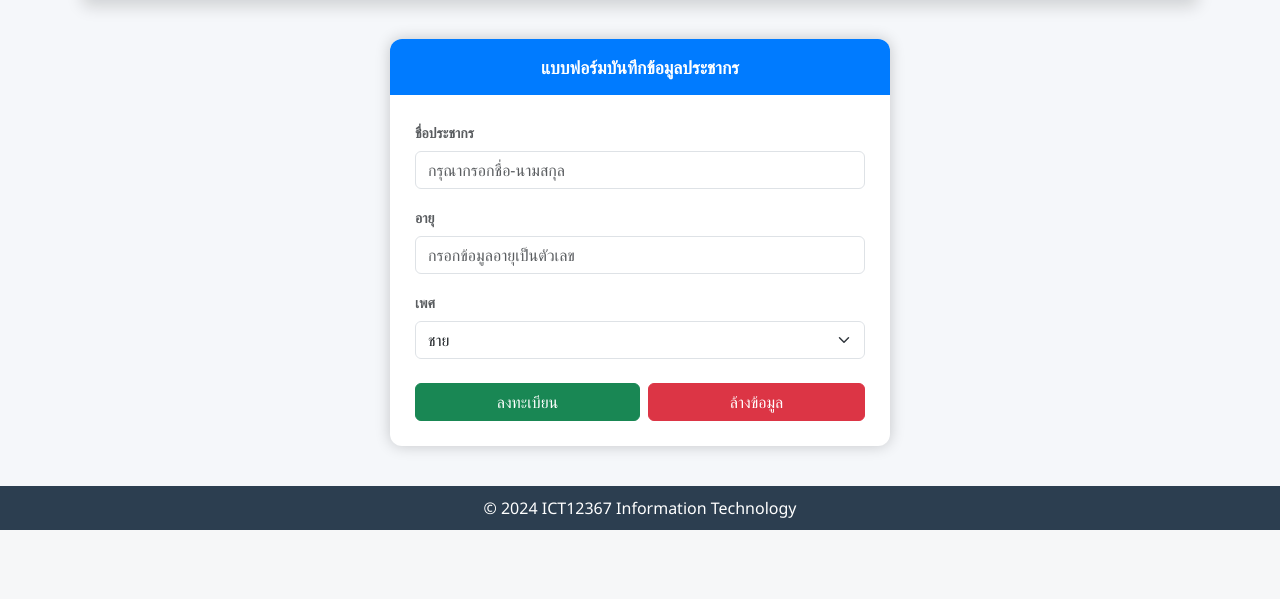
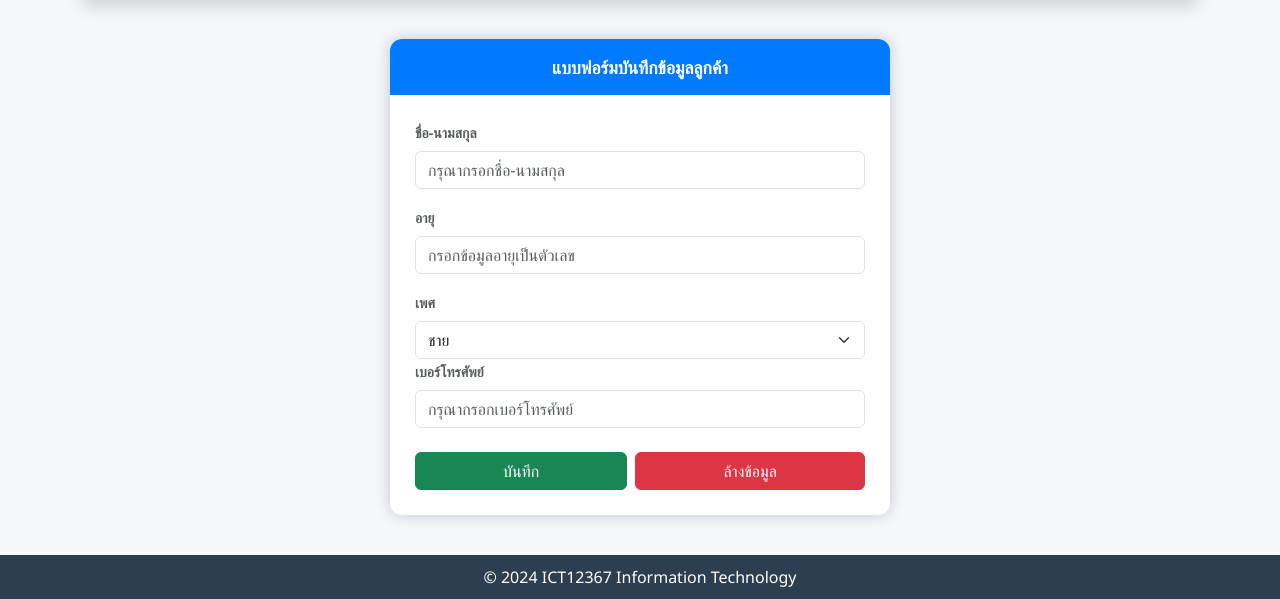
Before and after one commit to Rapeeepat/ICT314-LAB8-66001774, a Django app: page /form/ in a window 1280 px wide. Shown: the part 453-1052 px from the top of the page. Before the commit the page ends 983 px from the top, so only its background shows below. Run offline with Django 5.2, Linux system fonts and the light colour scheme.

Commit message:
Update form for customer data collection

```diff
--- a/myapp/templates/form.html
+++ b/myapp/templates/form.html
@@ -1,21 +1,21 @@
 {% extends "base.html" %}
-{% block title %}แบบฟอร์มบันทึกข้อมูลประชากร{% endblock %}
+{% block title %}แบบฟอร์มบันทึกข้อมูลลูกค้า{% endblock %}
 
 {% block content %}
 <div class="position-relative mb-4">
     <img src="https://picsum.photos/1200/400" class="img-fluid rounded shadow" style="filter: brightness(60%);">
     <h2 class="position-absolute top-50 start-50 translate-middle text-white fw-bold text-center w-100">
-        ยินดีต้อนรับสู่เว็บไซต์ของรายวิชา ICT12367
+        ยินดีต้อนรับสู่เว็บไซต์ Syntech Store
     </h2>
 </div>
 
 <div class="form-box">
-    <div class="form-header">แบบฟอร์มบันทึกข้อมูลประชากร</div>
+    <div class="form-header">แบบฟอร์มบันทึกข้อมูลลูกค้า</div>
     <div class="form-body">
         <form method="post">
             {% csrf_token %}
             <div class="mb-3 text-start">
-                <label class="form-label small fw-bold text-muted">ชื่อประชากร</label>
+                <label class="form-label small fw-bold text-muted">ชื่อ-นามสกุล</label>
                 <input type="text" class="form-control" name="name" placeholder="กรุณากรอกชื่อ-นามสกุล" required>
             </div>
             <div class="mb-3 text-start">
@@ -27,10 +27,15 @@
                 <select class="form-select" name="gender">
                     <option value="male">ชาย</option>
                     <option value="female">หญิง</option>
+                    <option value="female">LGBTQ+</option>
                 </select>
+                <div class="mb-3 text-start">
+                <label class="form-label small fw-bold text-muted">เบอร์โทรศัพย์</label>
+                <input type="text" class="form-control" name="phone" placeholder="กรุณากรอกเบอร์โทรศัพย์" required>
+            </div>
             </div>
             <div class="d-flex gap-2 mt-4">
-                <button type="submit" class="btn btn-success flex-fill">ลงทะเบียน</button>
+                <button type="submit" class="btn btn-success flex-fill">บันทึก</button>
                 <button type="reset" class="btn btn-danger flex-fill">ล้างข้อมูล</button>
             </div>
         </form>
```
